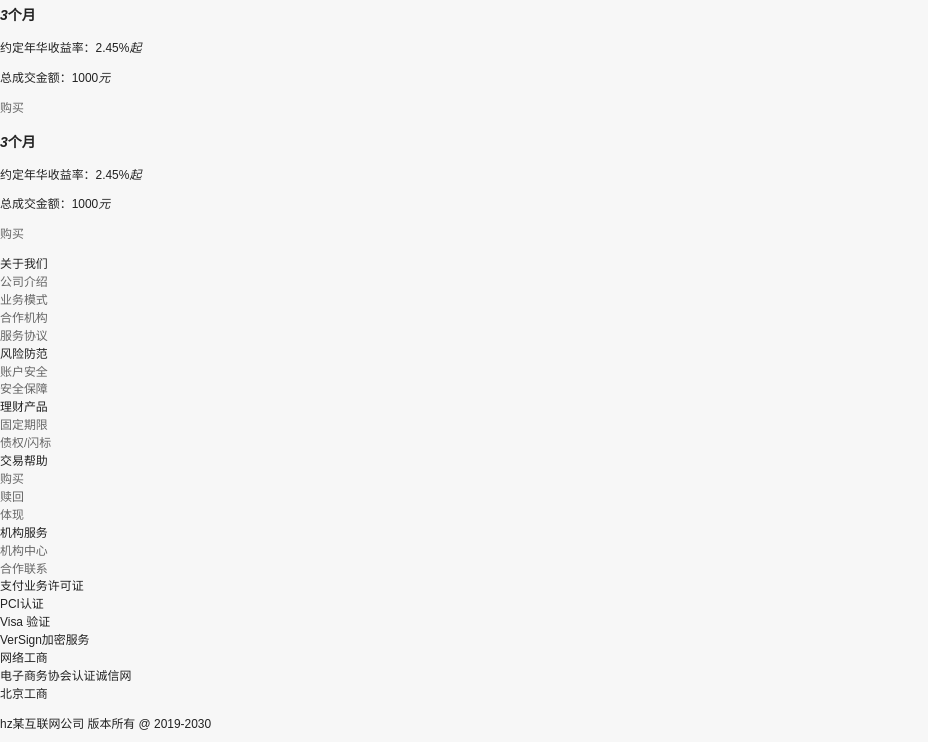
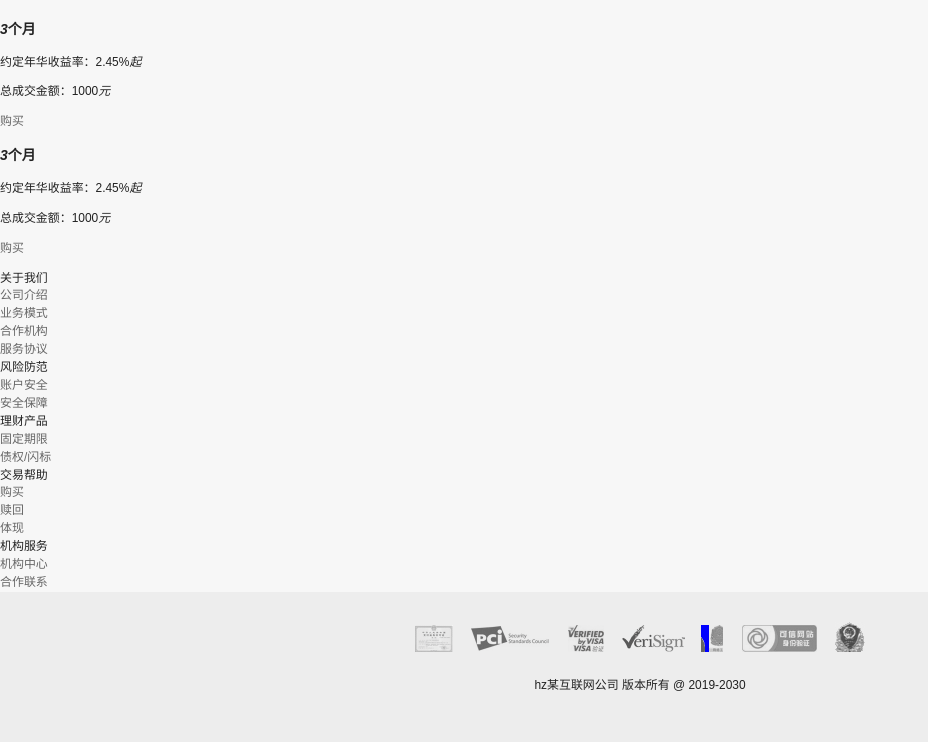
Before and after one commit to zhangh-design/responsive-web-design, a plain HTML site: page demo/src/index.html in a window 1280 px wide. Shown: the part 2055-2797 px from the top of the page, without its empty margins (0-928 px from the left). Drawn offline with Linux system fonts and the light colour scheme.

Commit message:
feat: 底部导航和交易信息 css样式

```diff
--- a/demo/src/css/main.css
+++ b/demo/src/css/main.css
@@ -159,7 +159,7 @@ header .main {
   padding: 0;
 }
 
- header .main .brand {
+header .main .brand {
   float: left;
   padding: 1rem 1.5rem;
 }
@@ -195,8 +195,112 @@ header .main ul li a.active {
   width: 100%;
 }
 
+/*交易信息*/
+.transaction {
+  width: 100%;
+  background-color: #7c7365;
+}
+
+.trans-content {
+  max-width: 90%;
+  margin: 0 auto;
+  font-size: 1.5rem;
+}
+
+.tran-data {
+  float: left;
+  padding: 1rem;
+  text-align: left;
+}
+
+.tran-data span {
+  display: inline-block;
+  line-height: 3rem;
+  color: #fff;
+}
+
+.tran-data span.trans-money {
+  font-size: 2.2rem;
+  color: #ff9900;
+  letter-spacing: 3px;
+  margin: 0 1rem;
+  padding: 0 1rem;
+  border-radius: 3px;
+}
+
 /* 底部导航 */
 
 footer {
   width: 100%;
+  padding: 3rem 0 5rem;
+  background-color: #ededed;
 }
+
+footer ul {
+  text-align: center;
+}
+
+footer ul li {
+  display: inline-block;
+}
+
+footer ul li .icon {
+  display: inline-block;
+  text-indent: -999rem; /*隐藏掉文件，这样会利于SEO*/
+  margin-right: 1.5rem;
+  background: url(../img/cert1.png) no-repeat;
+  background-color: blue;
+  background-size: 466px 447px;
+  overflow: hidden;
+}
+
+footer ul li .icon-zfywxk {
+  width: 38px;
+  height: 27px;
+  background-position: -369px -45px;
+}
+
+footer ul li .icon-pcirk {
+  width: 78px;
+  height: 27px;
+  background-position: -110px -96px;
+}
+
+footer ul li .icon-visayz {
+  width: 36px;
+  height: 27px;
+  background-position: -426px -90px;
+}
+
+footer ul li .icon-vsjmfw {
+  width: 63px;
+  height: 27px;
+  margin-right: 13px;
+  background-position: -401px -186px;
+}
+
+footer ul li .icon-wlgs {
+  width: 22px;
+  height: 27px;
+  background-position: -40px -48px;
+}
+
+footer ul li .icon-rzcx {
+  width: 75px;
+  height: 27px;
+  background-position: 0px -320px;
+}
+
+footer ul li .icon-gs {
+  width: 30px;
+  height: 30px;
+  margin-right: 0px;
+  background-position: -401px -186px;
+  background: url(../img/cert2.png) no-repeat;
+  background-size: 30px;
+}
+
+footer p {
+  margin-top: 2rem;
+  text-align: center;
+}
```
